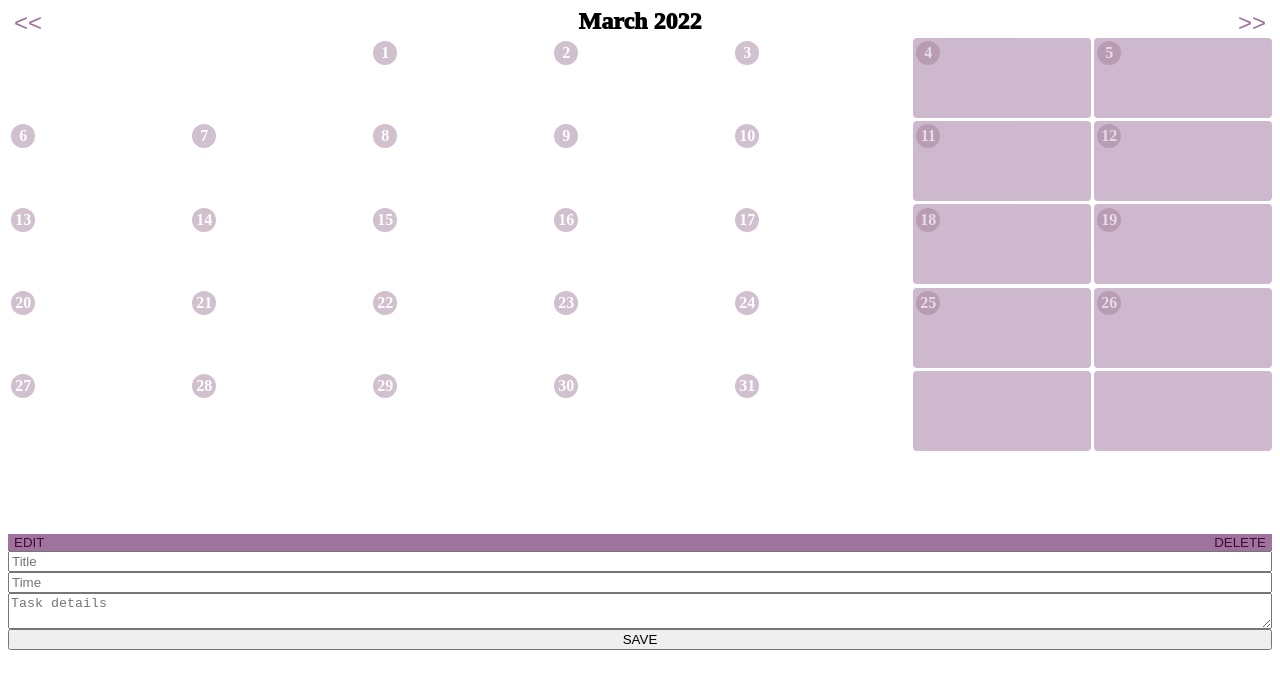
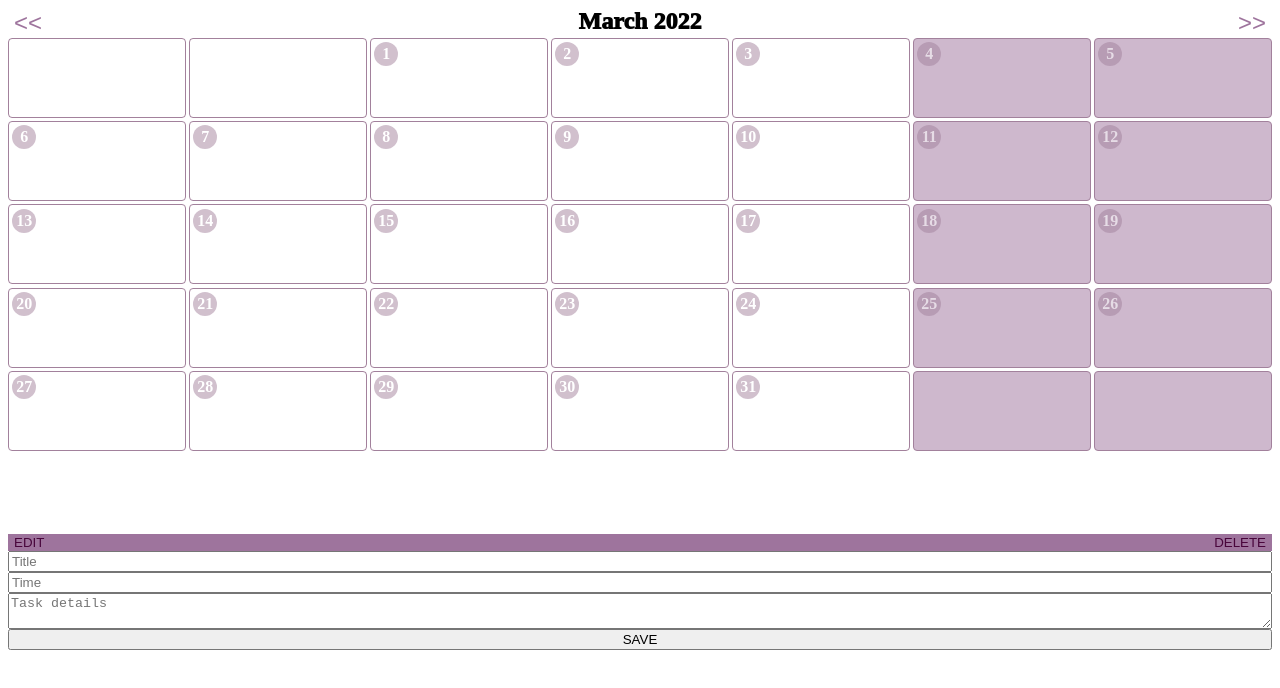
Before and after one commit to Kuovinen/TaskManager, a React (Create React App) app: page / in a window 1280 px wide. Shown: the top 688 px of the page. Built offline with nearby package versions, Linux system fonts and the light colour scheme.

Commit message:
day component now chooses border color dependent on current day and assigns tasks

```diff
--- a/src/components/Day.js
+++ b/src/components/Day.js
@@ -1,17 +1,42 @@
+import Task from "./Task.js";
+import taskList from "./taskList.js";
+
 export default function Day(props) {
+  let background = "none";
+  let border = "0.1rem solid var(--cp-Black)";
+  let tasks = [];
+  if (props.weekend) {
+    background = "var(--cp-lGrey)";
+  }
+  if (props.current) {
+    border = "0.2rem solid var(--cp-Purple)";
+  }
+  //create tasks
+  if (
+    props.day &&
+    taskList[2022][props.month] &&
+    taskList[2022][props.month][props.day]
+  ) {
+    tasks = taskList[2022][props.month][props.day].map((element, index) => (
+      <Task
+        key={index}
+        title={element.title}
+        time={element.time}
+        details={element.details}
+        setTaskData={props.setTaskData}
+      />
+    ));
+  }
+
   return (
-    <div
-      className="day"
-      style={props.weekend ? { background: "var(--cp-lGrey)" } : null}
-    >
+    <div className="day" style={{ background: background, border: border }}>
       <div
         className="date"
-        style={props.day == null ? null : { background: "var(--cp-Black)" }}
+        style={props.day === null ? null : { background: "var(--cp-Black)" }}
       >
         {props.day}
       </div>
-      {props.weekday}
-      <div className="tasks"></div>
+      <div className="dayTasks">{tasks}</div>
     </div>
   );
 }
```
